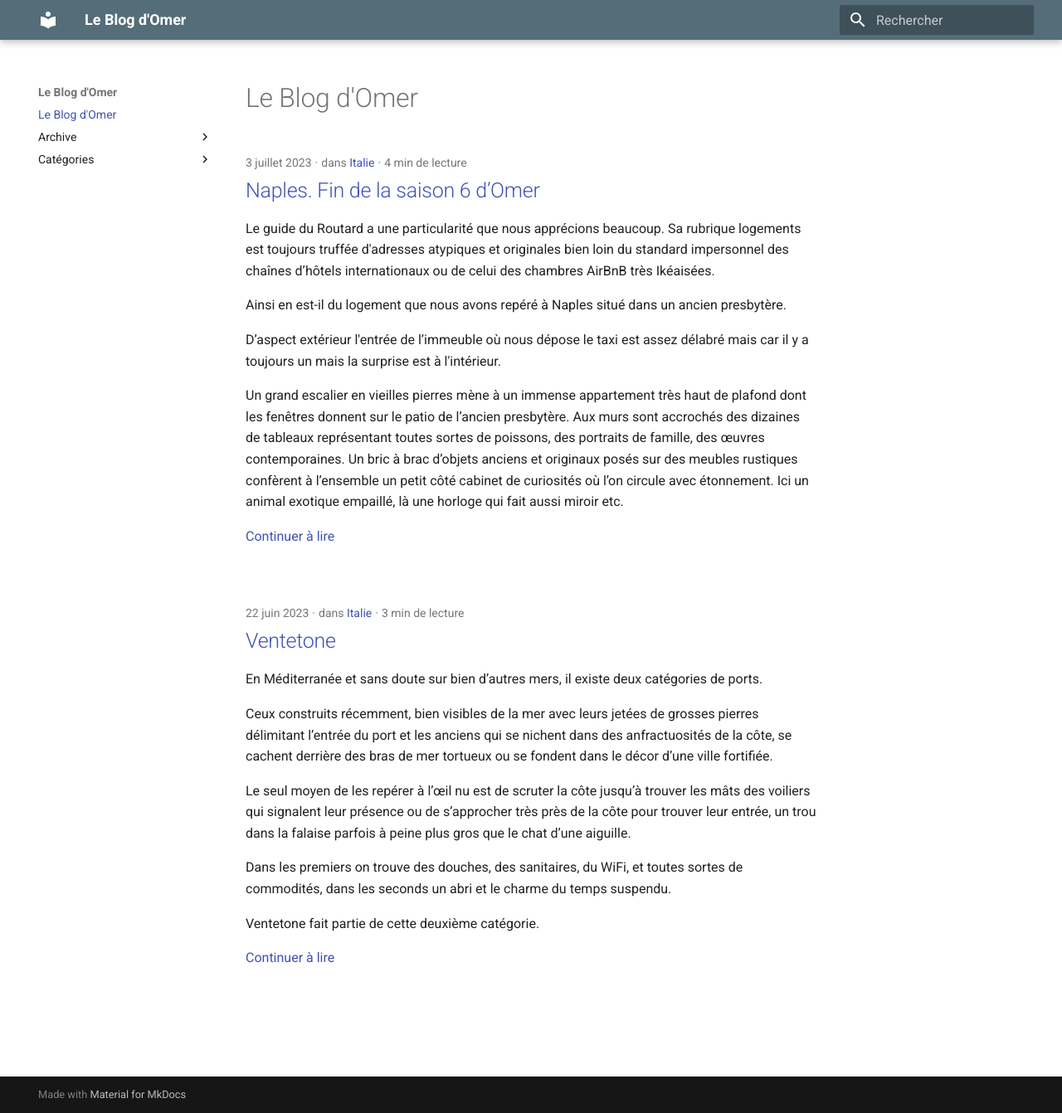
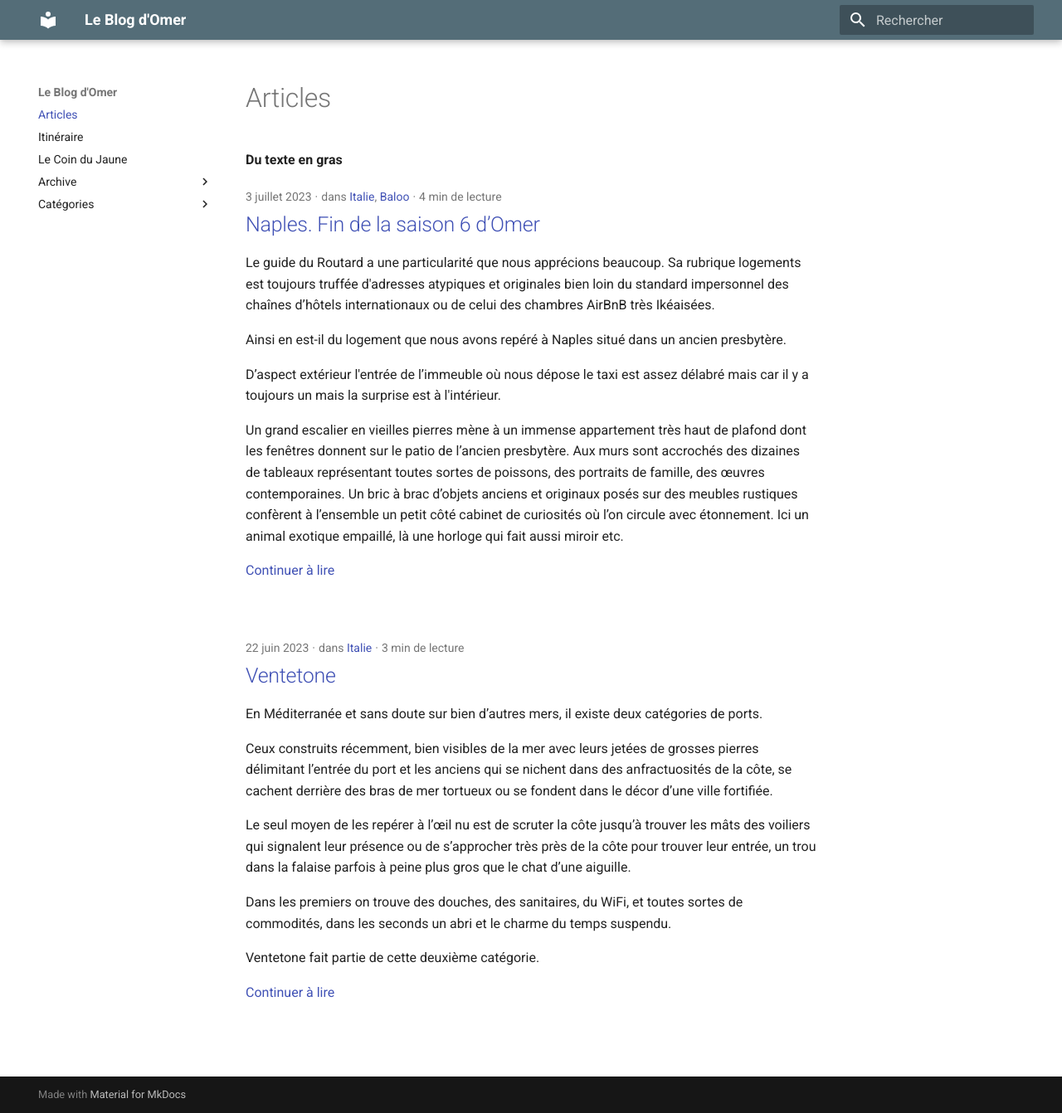
Before and after one commit to monsieurTut/Le-Blog-d-Omer, an MkDocs documentation site: the page built from docs/index.md, in a window 1280 px wide and 1342 px high. Shown: the whole window at 83% size. Built offline with MkDocs 1.6.1 and Material for MkDocs 9.7.7, drawn with Linux system fonts in a browser that asks for light colours.

Commit message:
Add itinerary

```diff
--- a/docs/index.md
+++ b/docs/index.md
@@ -1 +1,3 @@
-# Le Blog d'Omer
+# Articles
+
+**Du texte en gras**
--- /dev/null
+++ b/docs/le_coin_du_jaune.md
@@ -0,0 +1,7 @@
+---
+comments: true
+---
+
+# Le Coin du Jaune
+
+Ici c'est le coin du jaune.
--- a/docs/posts/naples.md
+++ b/docs/posts/naples.md
@@ -5,6 +5,8 @@ draft: false
 date: 2023-07-03
 categories:
   - Italie
+  - Baloo
+comments: true
 ---
 
 # Naples. Fin de la saison 6 d’Omer
--- a/mkdocs.yml
+++ b/mkdocs.yml
@@ -2,6 +2,7 @@ site_name: Le Blog d'Omer
 theme:
   name: material
   language: fr
+  custom_dir: overrides
   palette:
     primary: blue-grey
 plugins:
--- /dev/null
+++ b/overrides/partials/comments.html
@@ -0,0 +1,7 @@
+{% if page.meta.comments %}
+  <script src="http://localhost:8080/js/embed.min.js"></script>
+
+  <section id="isso-thread">
+      <noscript>Javascript needs to be activated to view comments.</noscript>
+  </section>
+{% endif %}
--- a/pyproject.toml
+++ b/pyproject.toml
@@ -4,7 +4,7 @@ version = "0.1.0"
 description = ""
 authors = ["Adrien <derosiere@gmail.com>"]
 readme = "README.md"
-packages = [{include = "blog_omer"}]
+packages = [{include = "docs"}]
 
 [tool.poetry.dependencies]
 python = "~3.12"
```
Also changed, not shown: docs/itineraire.md (added, +7 -0 lines).
